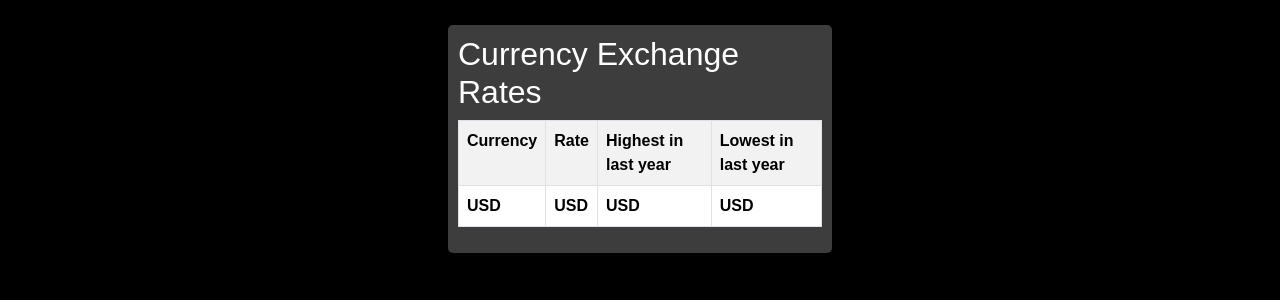
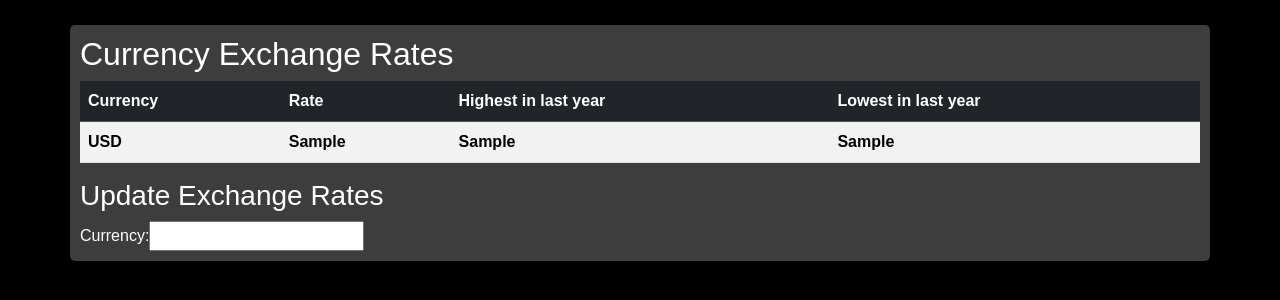
Before and after one commit to TZevs/CTAcode, a PHP site: page /exchange.php in a window 1280 px wide. Shown: the part 204-504 px from the top of the page. Run offline with PHP 8.4, Linux system fonts and the light colour scheme; tables that the repository leaves empty or names only in its code hold one stand-in row (values such as "Sample post"); lists and menus that the app fills with data are empty; some libraries are stand-ins or nearby versions.

Commit message:
Work on PHP

```diff
--- a/exchange.php
+++ b/exchange.php
@@ -1,7 +1,7 @@
 <?php
     require_once("includes/db_conn.php");
-    $exchange = "SELECT * FROM currencies";
-    $exchange_result = $conn->query($exchange);
+    $rates = "SELECT * FROM currencies ";
+    $rates_result = $conn->query($rates);
 ?>
 <!DOCTYPE html>
 <html lang="en">
@@ -32,24 +32,38 @@
 
         <div class="container">
             <h2>Currency Exchange Rates</h2>
-            <table class="table table-striped table-hover table-bordered">
-                <tr>
+            <table class="table table-striped">
+                <thead class="table-dark">
                     <th>Currency</th>
                     <th>Rate</th>
                     <th>Highest in last year</th>
                     <th>Lowest in last year</th>
-                </tr>
+                </thead>
                 <?php
-                    while ($obj = $exchange_result->fetch_object()) {
+                    while ($obj = $rates_result->fetch_object()) {
                         echo "<tr>";
                         echo "<th>{$obj->currency_name}</th>";
-                        echo "<th>{$obj->currency_name}</th>"; // Exchange Rate
-                        echo "<th>{$obj->currency_name}</th>"; // Highest rate
-                        echo "<th>{$obj->currency_name}</th>";  // Lowest Rate
+                        echo "<th>{$obj->exchange_rate}</th>";
+                        echo "<th>{$obj->highest_rate}</th>";
+                        echo "<th>{$obj->lowest_rate}</th>";
                         echo "</tr>";
                     }
                 ?>
             </table>
+            <div class="container-rate-update">
+                <h3>Update Exchange Rates</h3>
+                <?php
+                    echo "<form method=\"POST\">";
+                        echo "<label for=\"currencies\">Currency:</label>";
+                        echo "<input name=\"currencies\" id=\"currencies\">";
+
+                        while ($drop = $rates_result->fetch_object()) {
+                            echo "<option value=\"{$drop->currency_id}\">{$drop->currency_name}</option>";
+                        }
+                        echo "</select>";
+                    echo "</form>";
+                ?>
+            </div>
         </div>
 
         <script src="https://cdn.jsdelivr.net/npm/bootstrap@5.3.3/dist/js/bootstrap.bundle.min.js" integrity="sha384-YvpcrYf0tY3lHB60NNkmXc5s9fDVZLESaAA55NDzOxhy9GkcIdslK1eN7N6jIeHz" crossorigin="anonymous"></script>
--- a/login.php
+++ b/login.php
@@ -32,7 +32,10 @@
                 </div>
                 <div class="row g-3">
                     <div class="col form-btn">
-                        <button type="submit">Login</button>
+                        <button type="submit">Customer Login</button>
+                    </div>
+                    <div class="col form-btn">
+                        <button type="submit">Admin Login</button>
                     </div>
                 </div>
             </form>
--- a/styles/main.css
+++ b/styles/main.css
@@ -49,7 +49,6 @@ header {
     background-color: rgb(61, 61, 61);
     padding: 10px;
     border-radius: 5px;
-    width: 30%;
     margin: 25px auto;
     color: white;
 }
```
